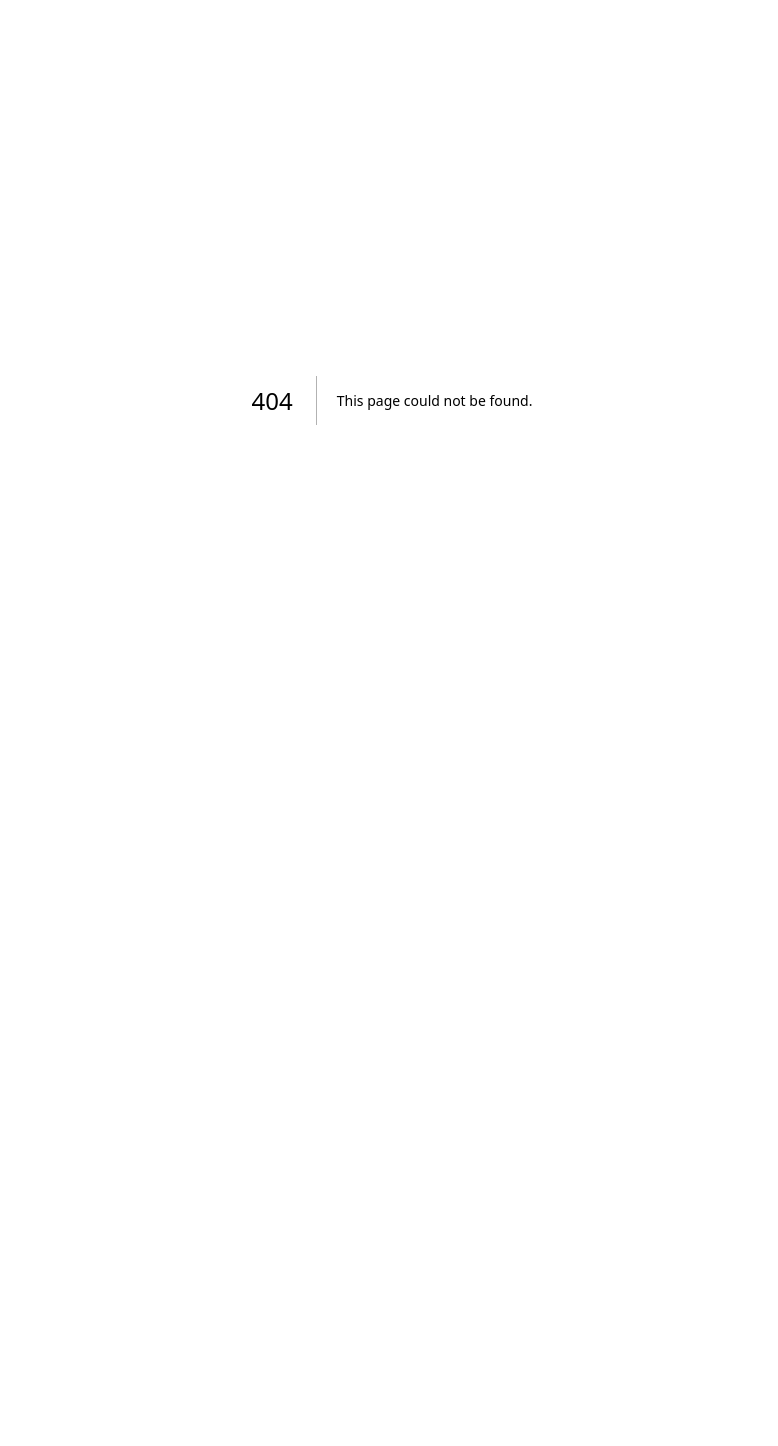
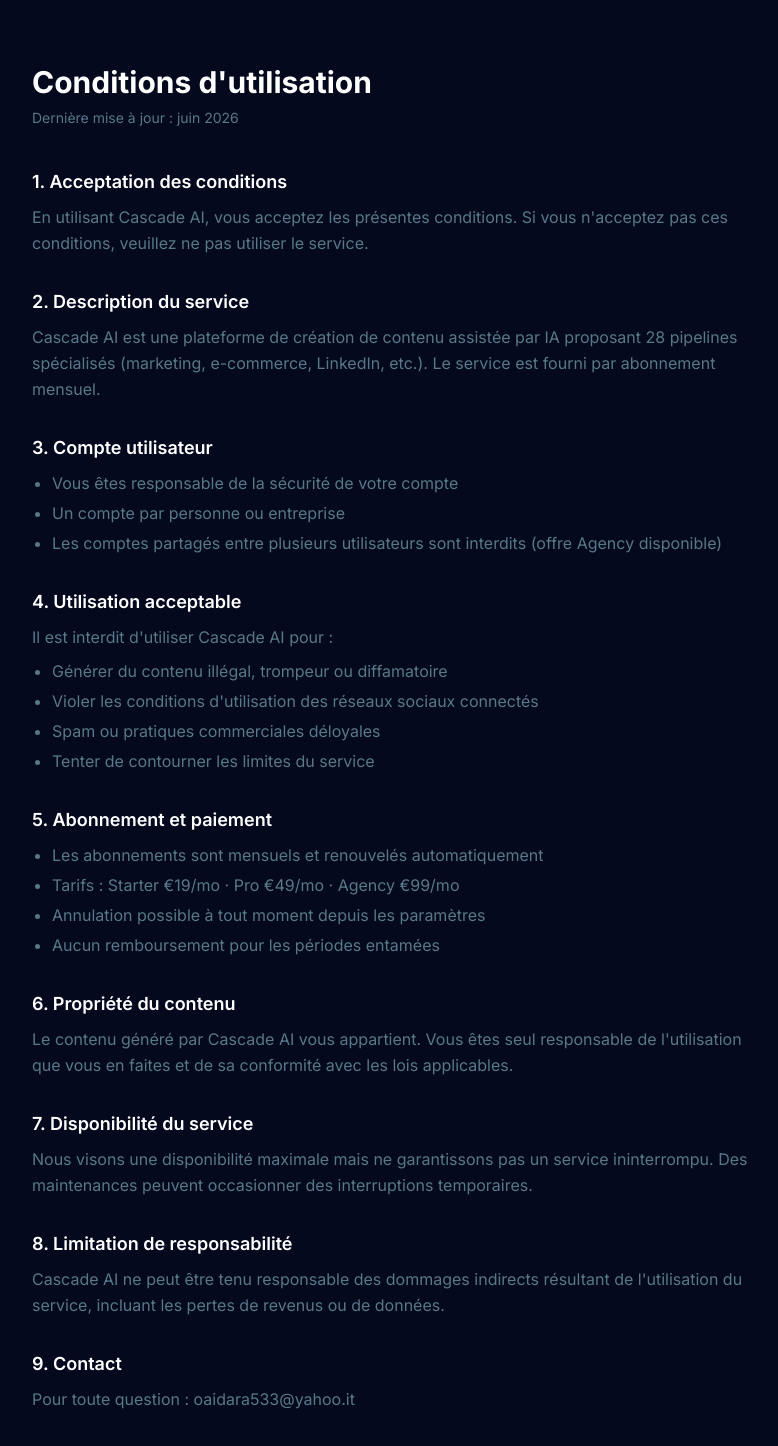
Before and after one commit to oldena/cascade-ai, a Next.js app: page /terms in a window 1280 px wide. Before the commit this address had no page. Shown: the top 1446 px of the page, without its empty margins (248-1026 px from the left). Before the commit the page ends 800 px from the top, so only its background shows below. Built offline with nearby package versions, Linux system fonts and the light colour scheme.

Commit message:
feat: add /privacy and /terms pages for Meta app review

```diff
--- /dev/null
+++ b/app/privacy/page.tsx
@@ -0,0 +1,71 @@
+export const metadata = { title: 'Politique de confidentialité — Cascade AI' }
+
+export default function PrivacyPage() {
+  return (
+    <main className="max-w-3xl mx-auto px-6 py-16 text-white">
+      <h1 className="text-3xl font-bold mb-2">Politique de confidentialité</h1>
+      <p className="text-cascade-muted text-sm mb-10">Dernière mise à jour : juin 2026</p>
+
+      <section className="space-y-8 text-cascade-muted leading-relaxed">
+        <div>
+          <h2 className="text-white font-semibold text-lg mb-2">1. Qui sommes-nous ?</h2>
+          <p>Cascade AI est un outil de création de contenu assisté par intelligence artificielle, édité par Ammadigitlamarketing. Contact : oaidara533@yahoo.it</p>
+        </div>
+
+        <div>
+          <h2 className="text-white font-semibold text-lg mb-2">2. Données collectées</h2>
+          <p>Nous collectons les données suivantes :</p>
+          <ul className="list-disc pl-5 mt-2 space-y-1">
+            <li>Adresse e-mail et informations de profil lors de l'inscription (via Clerk)</li>
+            <li>Contenu généré par les pipelines IA</li>
+            <li>Tokens d'accès aux réseaux sociaux connectés (chiffrés)</li>
+            <li>Données d'utilisation et de facturation</li>
+          </ul>
+        </div>
+
+        <div>
+          <h2 className="text-white font-semibold text-lg mb-2">3. Utilisation des données</h2>
+          <p>Vos données sont utilisées pour :</p>
+          <ul className="list-disc pl-5 mt-2 space-y-1">
+            <li>Fournir et améliorer le service Cascade AI</li>
+            <li>Publier du contenu sur vos réseaux sociaux connectés à votre demande</li>
+            <li>Gérer votre abonnement et votre facturation</li>
+            <li>Vous envoyer des notifications liées au service</li>
+          </ul>
+        </div>
+
+        <div>
+          <h2 className="text-white font-semibold text-lg mb-2">4. Partage des données</h2>
+          <p>Nous ne vendons jamais vos données. Nous partageons uniquement les données nécessaires avec :</p>
+          <ul className="list-disc pl-5 mt-2 space-y-1">
+            <li>Clerk (authentification)</li>
+            <li>Supabase (stockage sécurisé)</li>
+            <li>Stripe / Revolut (paiement)</li>
+            <li>Anthropic Claude API (génération de contenu)</li>
+            <li>Meta / LinkedIn / TikTok / Twitter APIs (publication à votre demande)</li>
+          </ul>
+        </div>
+
+        <div>
+          <h2 className="text-white font-semibold text-lg mb-2">5. Connexions aux réseaux sociaux</h2>
+          <p>Lorsque vous connectez un réseau social (Facebook, Instagram, LinkedIn, etc.), nous stockons un token d'accès chiffré. Ce token est utilisé uniquement pour publier du contenu à votre demande explicite. Vous pouvez déconnecter votre compte à tout moment depuis les paramètres.</p>
+        </div>
+
+        <div>
+          <h2 className="text-white font-semibold text-lg mb-2">6. Suppression des données</h2>
+          <p>Pour supprimer votre compte et toutes vos données, envoyez un e-mail à oaidara533@yahoo.it avec l'objet "Suppression de compte". Vos données seront supprimées sous 30 jours.</p>
+        </div>
+
+        <div>
+          <h2 className="text-white font-semibold text-lg mb-2">7. Cookies</h2>
+          <p>Cascade AI utilise des cookies de session pour l'authentification. Aucun cookie publicitaire ou de tracking tiers n'est utilisé.</p>
+        </div>
+
+        <div>
+          <h2 className="text-white font-semibold text-lg mb-2">8. Vos droits (RGPD)</h2>
+          <p>Vous disposez d'un droit d'accès, de rectification, de suppression et de portabilité de vos données. Pour exercer ces droits, contactez-nous à oaidara533@yahoo.it.</p>
+        </div>
+      </section>
+    </main>
+  )
+}
--- /dev/null
+++ b/app/terms/page.tsx
@@ -0,0 +1,72 @@
+export const metadata = { title: "Conditions d'utilisation — Cascade AI" }
+
+export default function TermsPage() {
+  return (
+    <main className="max-w-3xl mx-auto px-6 py-16 text-white">
+      <h1 className="text-3xl font-bold mb-2">{"Conditions d'utilisation"}</h1>
+      <p className="text-cascade-muted text-sm mb-10">Dernière mise à jour : juin 2026</p>
+
+      <section className="space-y-8 text-cascade-muted leading-relaxed">
+        <div>
+          <h2 className="text-white font-semibold text-lg mb-2">1. Acceptation des conditions</h2>
+          <p>En utilisant Cascade AI, vous acceptez les présentes conditions. Si vous n'acceptez pas ces conditions, veuillez ne pas utiliser le service.</p>
+        </div>
+
+        <div>
+          <h2 className="text-white font-semibold text-lg mb-2">2. Description du service</h2>
+          <p>Cascade AI est une plateforme de création de contenu assistée par IA proposant 28 pipelines spécialisés (marketing, e-commerce, LinkedIn, etc.). Le service est fourni par abonnement mensuel.</p>
+        </div>
+
+        <div>
+          <h2 className="text-white font-semibold text-lg mb-2">3. Compte utilisateur</h2>
+          <ul className="list-disc pl-5 mt-2 space-y-1">
+            <li>Vous êtes responsable de la sécurité de votre compte</li>
+            <li>Un compte par personne ou entreprise</li>
+            <li>Les comptes partagés entre plusieurs utilisateurs sont interdits (offre Agency disponible)</li>
+          </ul>
+        </div>
+
+        <div>
+          <h2 className="text-white font-semibold text-lg mb-2">4. Utilisation acceptable</h2>
+          <p>Il est interdit d'utiliser Cascade AI pour :</p>
+          <ul className="list-disc pl-5 mt-2 space-y-1">
+            <li>Générer du contenu illégal, trompeur ou diffamatoire</li>
+            <li>Violer les conditions d'utilisation des réseaux sociaux connectés</li>
+            <li>Spam ou pratiques commerciales déloyales</li>
+            <li>Tenter de contourner les limites du service</li>
+          </ul>
+        </div>
+
+        <div>
+          <h2 className="text-white font-semibold text-lg mb-2">5. Abonnement et paiement</h2>
+          <ul className="list-disc pl-5 mt-2 space-y-1">
+            <li>Les abonnements sont mensuels et renouvelés automatiquement</li>
+            <li>Tarifs : Starter €19/mo · Pro €49/mo · Agency €99/mo</li>
+            <li>Annulation possible à tout moment depuis les paramètres</li>
+            <li>Aucun remboursement pour les périodes entamées</li>
+          </ul>
+        </div>
+
+        <div>
+          <h2 className="text-white font-semibold text-lg mb-2">6. Propriété du contenu</h2>
+          <p>Le contenu généré par Cascade AI vous appartient. Vous êtes seul responsable de l'utilisation que vous en faites et de sa conformité avec les lois applicables.</p>
+        </div>
+
+        <div>
+          <h2 className="text-white font-semibold text-lg mb-2">7. Disponibilité du service</h2>
+          <p>Nous visons une disponibilité maximale mais ne garantissons pas un service ininterrompu. Des maintenances peuvent occasionner des interruptions temporaires.</p>
+        </div>
+
+        <div>
+          <h2 className="text-white font-semibold text-lg mb-2">8. Limitation de responsabilité</h2>
+          <p>Cascade AI ne peut être tenu responsable des dommages indirects résultant de l'utilisation du service, incluant les pertes de revenus ou de données.</p>
+        </div>
+
+        <div>
+          <h2 className="text-white font-semibold text-lg mb-2">9. Contact</h2>
+          <p>Pour toute question : oaidara533@yahoo.it</p>
+        </div>
+      </section>
+    </main>
+  )
+}
```
